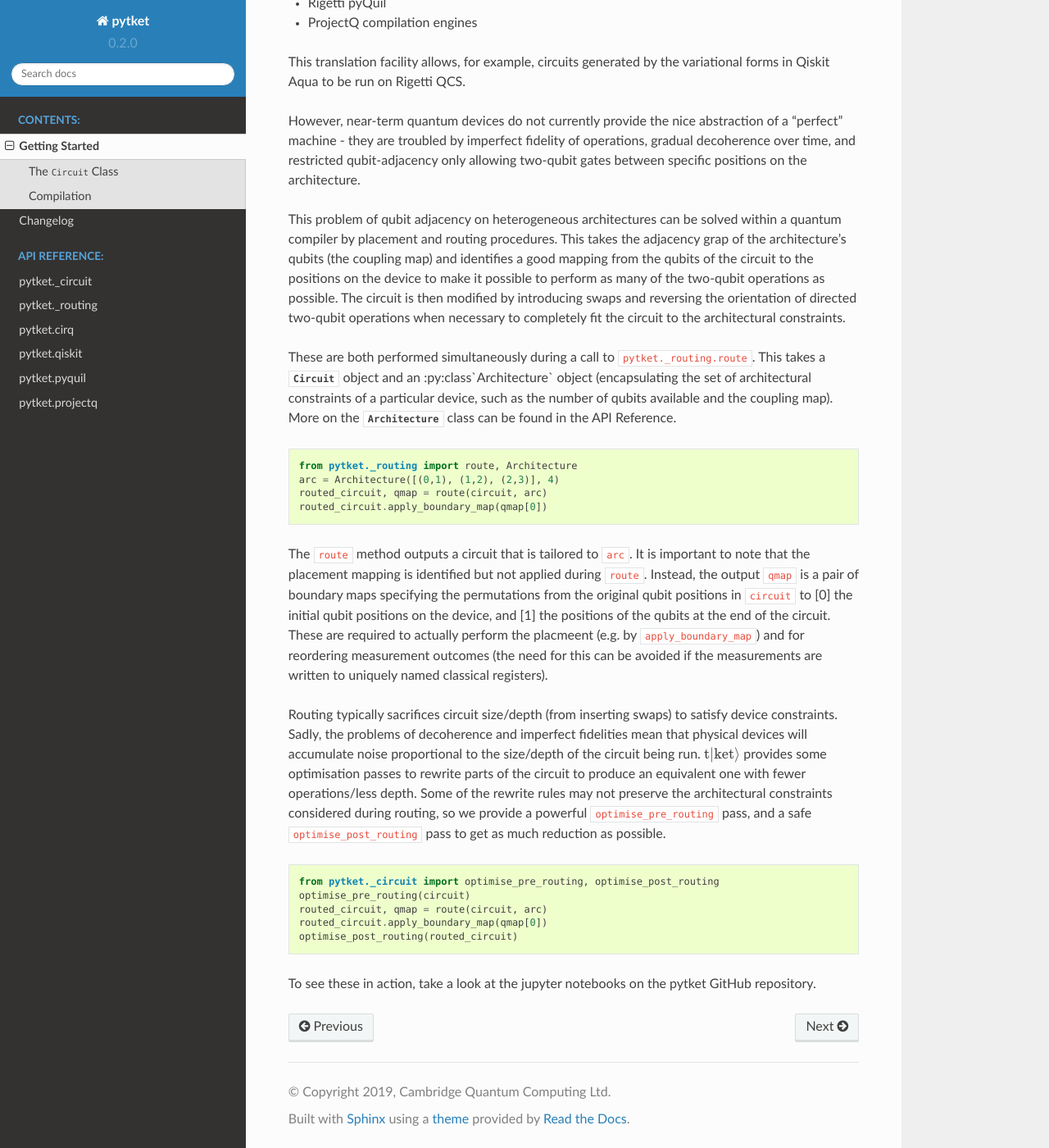
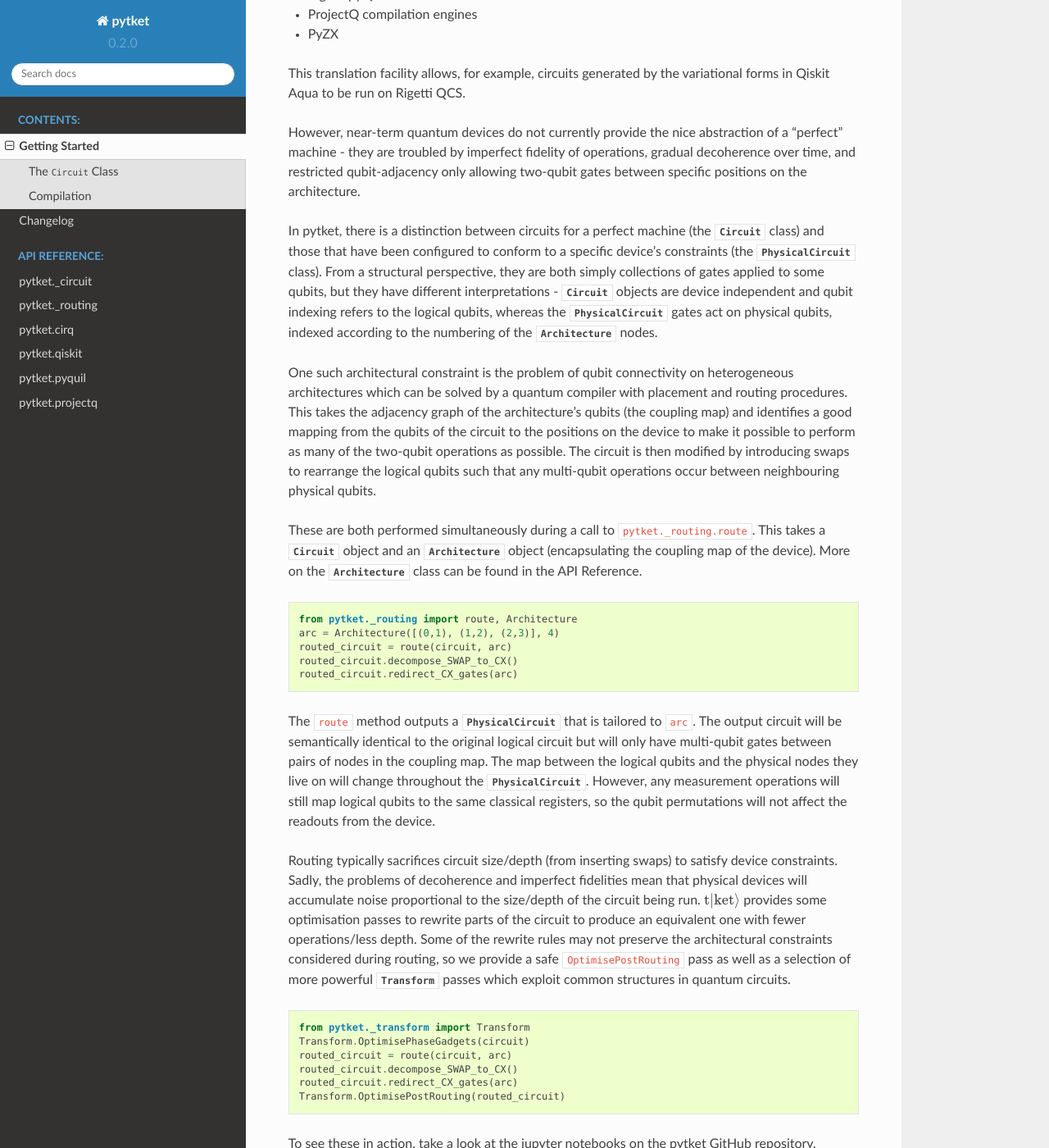
Before and after one commit to CQCL/pytket-docs, a Sphinx documentation site: the page built from docs/getting_started.rst, in a window 1280 px wide and 1400 px high, scrolled down 2441 px. Shown: the whole window at 82% size. Built offline with Sphinx 7.4.7 and the Read the Docs theme 2.0.0, drawn with Linux system fonts in a browser that asks for light colours; some of the changed text lies outside the part shown.

Commit message:
updated "Getting Started" page

```diff
--- a/docs/getting_started.rst
+++ b/docs/getting_started.rst
@@ -12,6 +12,14 @@
     pip install pytket
 
 This will install the :math:`\mathrm{t|ket}\rangle` compiler binaries as well as the pytket package. For those using an older version of pytket, keep up to date by installing with the ``--upgrade`` flag for additional features and bug fixes.
+
+There are separate packages for managing the interoperability between pytket and other quantum software packages which can also be installed via PyPI:
+
+* ``pytket_cirq``
+* ``pytket_projectq``
+* ``pytket_pyquil``
+* ``pytket_pyzx``
+* ``pytket_qiskit``
 
 The :py:class:`Circuit` Class
 -----------------------------
@@ -36,7 +44,7 @@
     c.Measure(0)
     c.Measure(1)
 
-We assume all measurements are made in the computational (Z) basis - others can be performed by adding the appropriate change-of-basis operation before the measurement. By default, measurement results for qubit :math:`i` are written to bit :math:`i` in an anonymous classical register. When transpiling to another quantum SDK (e.g. Qiskit), a single classical register is created, collating all measurement results. The measurement can also be sent to a named classical register using ``c.Measure(0,"RegName")``. :math:`\mathrm{t|ket}\rangle` does not currently support manipulation of the classical information or clasically-controlled gates. In general, it is not assumed that measurements destroy the qubits, so it is possible to add operations after a measurement.
+We assume all measurements are made in the computational (Z) basis - others can be performed by adding the appropriate change-of-basis operation before the measurement. By default, measurement results for qubit :math:`i` are written to bit :math:`i` in an anonymous classical register. When transpiling to another quantum SDK (e.g. Qiskit), a single classical register is created, collating all measurement results. The measurement can also be sent to a named classical register using ``c.Measure(0,"RegName")``. :math:`\mathrm{t|ket}\rangle` does not currently support manipulation of the classical information or classically-controlled gates.
 
 Some more advanced circuit construction features exist, such as the ability to construct the inverse circuit for any pure circuit (i.e. when it has no measurements).
 
@@ -58,14 +66,7 @@
     c.H(0)
     c.append(c_sub)
 
-``c.append(c_sub)`` will copy ``c_sub`` into ``c``, and attach the input for qubit :math:`i` in ``c_sub`` to the output for qubit :math:`i` in ``c``. Suppose, instead, that we wanted to attach ``c_sub`` to ``c`` in the other direction, with qubit 0 of ``c_sub`` applied to qubit 1 of ``c``. We can use ``apply_boundary_map`` to modify the circuit boundary (a map from the qubit index to the corresponding input and output of the circuit), effectively permuting the qubits of ``c_sub``.
-
-::
-
-    c_sub.apply_boundary_map([1,0]) # renames qubit 0/1 to 1/0
-    c.append(c_sub) # this now connets the circuits in the other orientation
-
-This demonstrates some of the main ways of interacting directly with :py:class:`Circuit` objects. Further information can be found in the API reference for the :py:class:`Circuit` class.
+``c.append(c_sub)`` will copy ``c_sub`` into ``c``, and attach the input for qubit :math:`i` in ``c_sub`` to the output for qubit :math:`i` in ``c``. Further information on how to interact directly with :py:class:`Circuit` objects can be found in the API reference for the :py:class:`Circuit` class.
 
 Compilation
 -----------
@@ -78,32 +79,37 @@
 * OpenQASM (via Qiskit)
 * Rigetti pyQuil
 * ProjectQ compilation engines
+* PyZX
 
 This translation facility allows, for example, circuits generated by the variational forms in Qiskit Aqua to be run on Rigetti QCS.
 
 However, near-term quantum devices do not currently provide the nice abstraction of a "perfect" machine - they are troubled by imperfect fidelity of operations, gradual decoherence over time, and restricted qubit-adjacency only allowing two-qubit gates between specific positions on the architecture.
 
-This problem of qubit adjacency on heterogeneous architectures can be solved within a quantum compiler by placement and routing procedures. This takes the adjacency grap of the architecture's qubits (the coupling map) and identifies a good mapping from the qubits of the circuit to the positions on the device to make it possible to perform as many of the two-qubit operations as possible. The circuit is then modified by introducing swaps and reversing the orientation of directed two-qubit operations when necessary to completely fit the circuit to the architectural constraints.
+In pytket, there is a distinction between circuits for a perfect machine (the :py:class:`Circuit` class) and those that have been configured to conform to a specific device's constraints (the :py:class:`PhysicalCircuit` class). From a structural perspective, they are both simply collections of gates applied to some qubits, but they have different interpretations - :py:class:`Circuit` objects are device independent and qubit indexing refers to the logical qubits, whereas the :py:class:`PhysicalCircuit` gates act on physical qubits, indexed according to the numbering of the :py:class:`Architecture` nodes.
 
-These are both performed simultaneously during a call to ``pytket._routing.route``. This takes a :py:class:`Circuit` object and an :py:class`Architecture` object (encapsulating the set of architectural constraints of a particular device, such as the number of qubits available and the coupling map). More on the :py:class:`Architecture` class can be found in the API Reference.
+One such architectural constraint is the problem of qubit connectivity on heterogeneous architectures which can be solved by a quantum compiler with placement and routing procedures. This takes the adjacency graph of the architecture's qubits (the coupling map) and identifies a good mapping from the qubits of the circuit to the positions on the device to make it possible to perform as many of the two-qubit operations as possible. The circuit is then modified by introducing swaps to rearrange the logical qubits such that any multi-qubit operations occur between neighbouring physical qubits.
+
+These are both performed simultaneously during a call to ``pytket._routing.route``. This takes a :py:class:`Circuit` object and an :py:class:`Architecture` object (encapsulating the coupling map of the device). More on the :py:class:`Architecture` class can be found in the API Reference.
 
 ::
 
     from pytket._routing import route, Architecture
     arc = Architecture([(0,1), (1,2), (2,3)], 4)
-    routed_circuit, qmap = route(circuit, arc)
-    routed_circuit.apply_boundary_map(qmap[0])
+    routed_circuit = route(circuit, arc)
+    routed_circuit.decompose_SWAP_to_CX()
+    routed_circuit.redirect_CX_gates(arc)
 
-The ``route`` method outputs a circuit that is tailored to ``arc``. It is important to note that the placement mapping is identified but not applied during ``route``. Instead, the output ``qmap`` is a pair of boundary maps specifying the permutations from the original qubit positions in ``circuit`` to [0] the initial qubit positions on the device, and [1] the positions of the qubits at the end of the circuit. These are required to actually perform the placmeent (e.g. by ``apply_boundary_map``) and for reordering measurement outcomes (the need for this can be avoided if the measurements are written to uniquely named classical registers).
+The ``route`` method outputs a :py:class:`PhysicalCircuit` that is tailored to ``arc``. The output circuit will be semantically identical to the original logical circuit but will only have multi-qubit gates between pairs of nodes in the coupling map. The map between the logical qubits and the physical nodes they live on will change throughout the :py:class:`PhysicalCircuit`. However, any measurement operations will still map logical qubits to the same classical registers, so the qubit permutations will not affect the readouts from the device.
 
-Routing typically sacrifices circuit size/depth (from inserting swaps) to satisfy device constraints. Sadly, the problems of decoherence and imperfect fidelities mean that physical devices will accumulate noise proportional to the size/depth of the circuit being run. :math:`\mathrm{t|ket}\rangle` provides some optimisation passes to rewrite parts of the circuit to produce an equivalent one with fewer operations/less depth. Some of the rewrite rules may not preserve the architectural constraints considered during routing, so we provide a powerful ``optimise_pre_routing`` pass, and a safe ``optimise_post_routing`` pass to get as much reduction as possible.
+Routing typically sacrifices circuit size/depth (from inserting swaps) to satisfy device constraints. Sadly, the problems of decoherence and imperfect fidelities mean that physical devices will accumulate noise proportional to the size/depth of the circuit being run. :math:`\mathrm{t|ket}\rangle` provides some optimisation passes to rewrite parts of the circuit to produce an equivalent one with fewer operations/less depth. Some of the rewrite rules may not preserve the architectural constraints considered during routing, so we provide a safe ``OptimisePostRouting`` pass as well as a selection of more powerful :py:class:`Transform` passes which exploit common structures in quantum circuits.
 
 ::
 
-    from pytket._circuit import optimise_pre_routing, optimise_post_routing
-    optimise_pre_routing(circuit)
-    routed_circuit, qmap = route(circuit, arc)
-    routed_circuit.apply_boundary_map(qmap[0])
-    optimise_post_routing(routed_circuit)
+    from pytket._transform import Transform
+    Transform.OptimisePhaseGadgets(circuit)
+    routed_circuit = route(circuit, arc)
+    routed_circuit.decompose_SWAP_to_CX()
+    routed_circuit.redirect_CX_gates(arc)
+    Transform.OptimisePostRouting(routed_circuit)
 
 To see these in action, take a look at the jupyter notebooks on the pytket GitHub repository.
--- a/docs/routing.rst
+++ b/docs/routing.rst
@@ -6,8 +6,8 @@
 .. autoclass:: pytket._routing.Architecture
     :special-members: __init__
 
-.. autoclass:: pytket._routing.DirectedGraph
-    :special-members: __init__
+.. autoclass:: pytket._routing.PhysicalCircuit
+    :members:
 
 .. autoclass:: pytket._routing.SquareGrid
     :special-members: __init__
```
